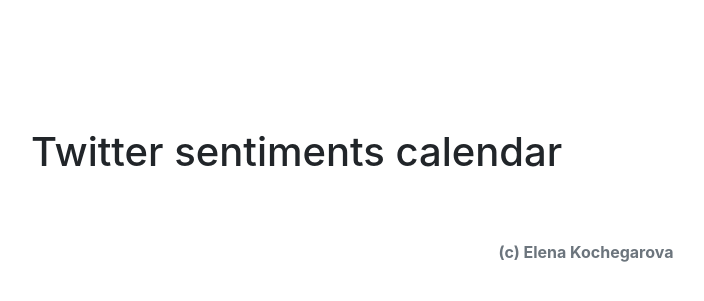
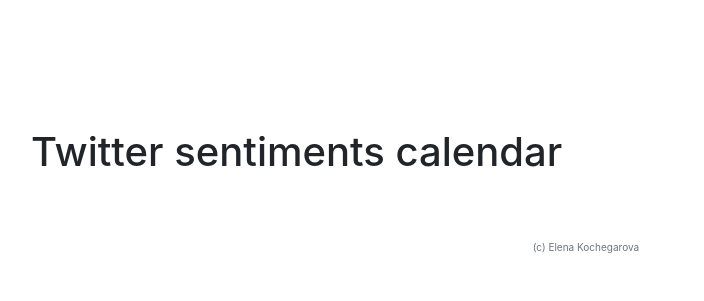
Before and after one commit to rock-chock/color_emotions, a Flask app: template templates/layout.html in a window 1280 px wide. Shown: the top 301 px of the page, without its empty margins (54-758 px from the left). Run offline with Flask 2, Linux system fonts and the light colour scheme; the template is opened without the code that fills it, so the values that code supplies are empty; some libraries are stand-ins or nearby versions.

Commit message:
changed footer

```diff
--- a/static/css.css
+++ b/static/css.css
@@ -28,9 +28,9 @@
     margin-right:20px;
     margin-bottom:15px;
 }
-
 footer {
-  font-weight: bold;
+  color: #aaa;
+  font-size: 10px;
 }
 
 
```
